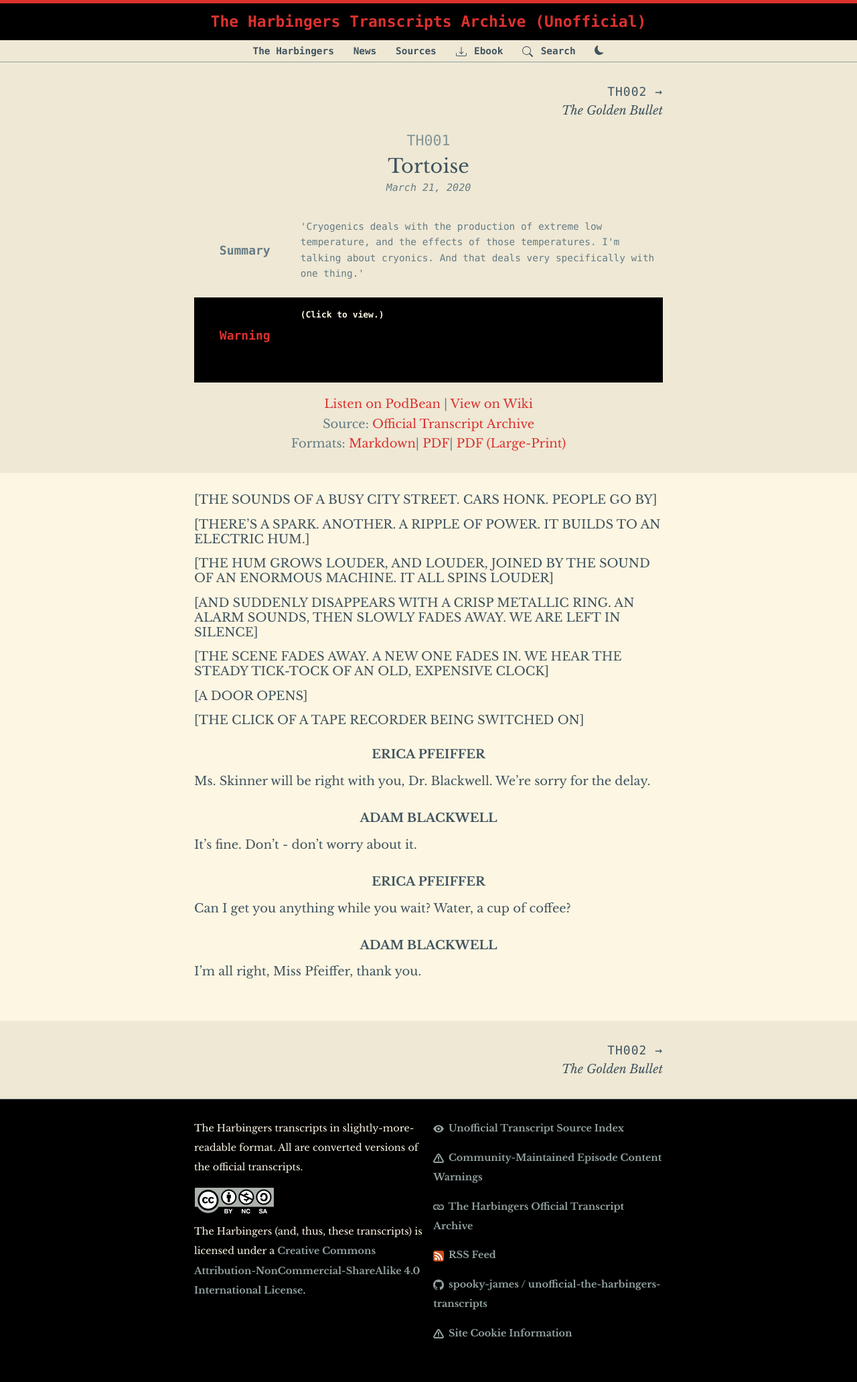
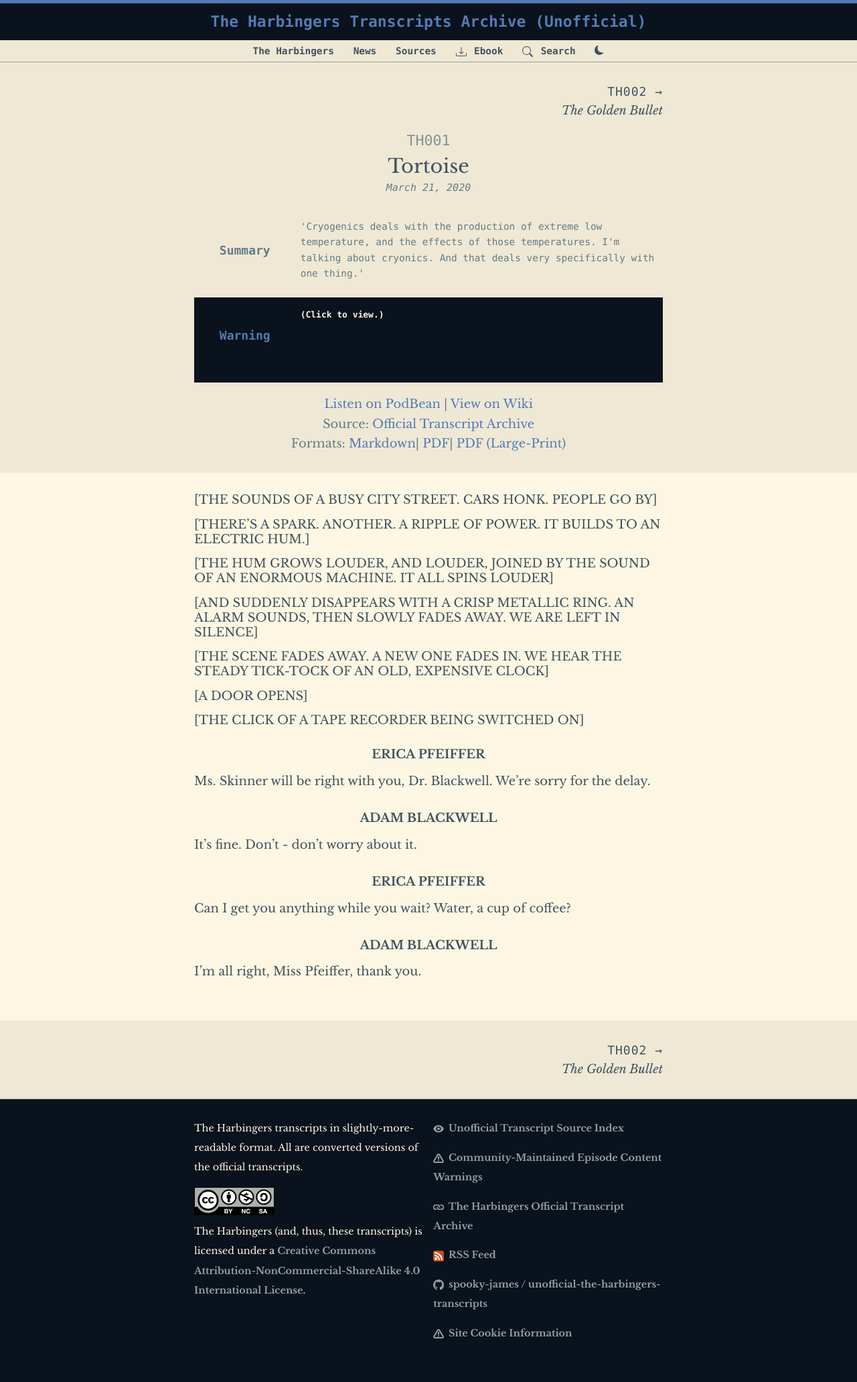
Before and after one commit to spooky-james/unofficial-the-harbingers-transcripts, a Jekyll site: the page built from _posts/2020-03-21-001.md, in a window 1280 px wide. Shown: the whole page at 67% size. Built offline with Jekyll 4.4.1, drawn with Linux system fonts in a browser that asks for light colours.

Commit message:
Update main.scss

```diff
--- a/css/main.scss
+++ b/css/main.scss
@@ -11,7 +11,7 @@ $font-family-serif:      "Libre Baskerville", Baskerville, "Book Antiqua", Georg
 
 // SOLARIZED COLOR SCHEME
 
-$base03:  #000000; // darkest
+$base03:  #0a121d; // darkest
 $base02:  #073642;
 $base025: #40535e;
 $base01:  #586e75;
@@ -24,7 +24,7 @@ $base2:   #eee8d5;
 $base3:   #fdf6e3; // lightest
 $yellow:  #b58900;
 $orange:  #cb4b16;
-$red:     #dc322f;
+$red:     #547bb4;
 $base4:   #547bb4;
 $magenta: #d33682;
 $violet:  #6c71c4;
```
